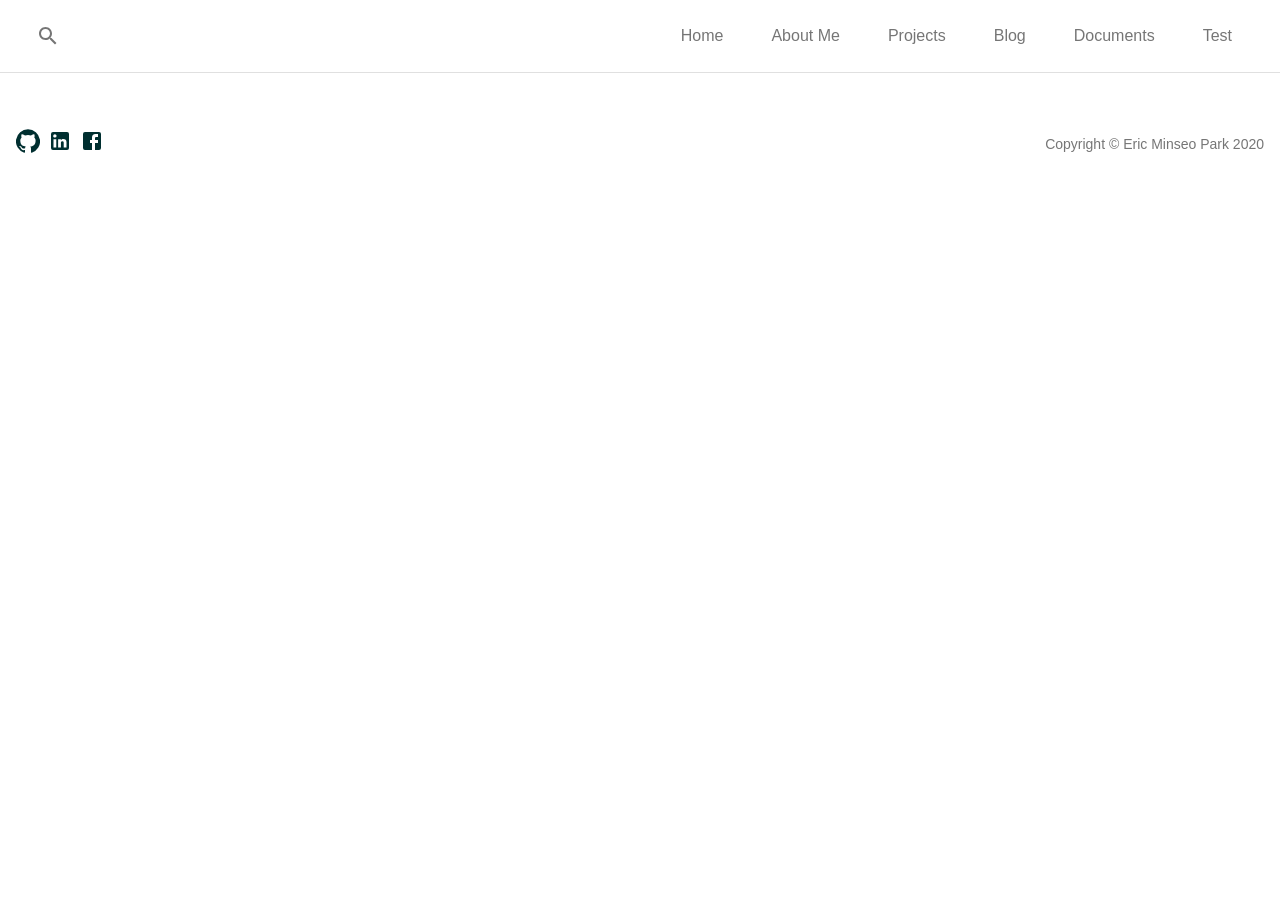
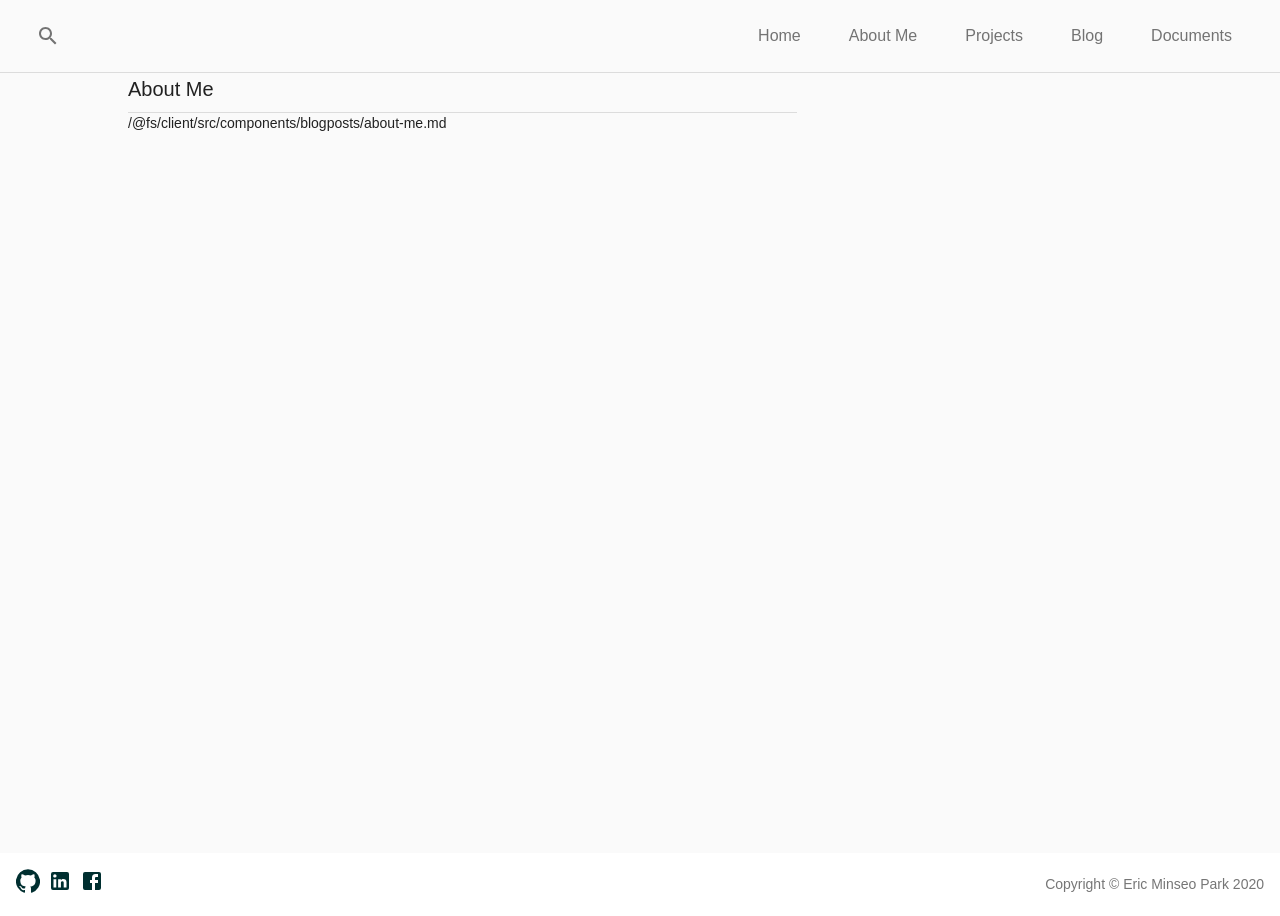
Before and after one commit to minericpark/minericpark.github.io-redesign, a React (Create React App) app in the folder client/: page /about in a window 1280 px wide. Before the commit the page ends 800 px from the top, so only its background shows below. Built offline with nearby package versions, Linux system fonts and the light colour scheme.

Commit message:
Modified header a bit; started creating AboutPage

```diff
--- a/client/src/App.js
+++ b/client/src/App.js
@@ -1,7 +1,7 @@
 import React from 'react';
 import './App.css';
 import FrontPage from "./pages/HomePage";
-import TestPage from "./pages/TestPage";
+import AboutPage from "./pages/AboutPage";
 import Header from "./components/Header";
 import Footer from "./components/Footer";
 import GitHubIcon from "@material-ui/icons/GitHub";
@@ -11,11 +11,10 @@ import { BrowserRouter as Router, Route, Switch } from 'react-router-dom';
 
 const sections = [
     { title: 'Home', url: '/' },
-    { title: 'About Me', url: '#' },
+    { title: 'About Me', url: '/about' },
     { title: 'Projects', url: '#' },
     { title: 'Blog', url: '#' },
     { title: 'Documents', url: '#' },
-    { title: 'Test', url: '/test' },
 ];
 
 const footer = {
@@ -33,7 +32,7 @@ function App() {
               <Header title="Minternet" sections={sections} key={"mainHeader"}/>
               <Switch>
                   <Route exact path="/" component={FrontPage} />
-                  <Route path="/test" component={TestPage} />
+                  <Route path="/about" component={AboutPage} />
               </Switch>
               <Footer social={footer.social} key={"mainFooter"}/>
           </Router>
--- /dev/null
+++ b/client/src/pages/AboutPage.js
@@ -0,0 +1,34 @@
+import React from 'react';
+import { makeStyles } from '@material-ui/core/styles';
+import CssBaseline from '@material-ui/core/CssBaseline';
+import MainFeaturedPost from "../components/MainFeaturedPost";
+import Grid from "@material-ui/core/Grid";
+import BlogPreview from "../components/BlogPreview";
+import post from "../components/blogposts/about-me.md";
+
+const useStyles = makeStyles((theme) => ({
+    mainContainer: {
+        width: '80%',
+        margin: '0 auto',
+        minHeight: '95vh',
+    },
+}));
+
+const posts = [post];
+
+export default function AboutPage() {
+    const classes = useStyles();
+
+    return (
+        <React.Fragment>
+            <CssBaseline />
+            <div className={classes.mainContainer} key={"mainContainer"}>
+                <main>
+                    <Grid container spacing={5} className={classes.mainGrid}>
+                        <BlogPreview title="About Me" posts={posts} />
+                    </Grid>
+                </main>
+            </div>
+        </React.Fragment>
+    );
+}
--- a/client/src/pages/HomePage.js
+++ b/client/src/pages/HomePage.js
@@ -9,11 +9,11 @@ import post1 from '../components/blogposts/blog-post.1.md.js';
 
 const useStyles = makeStyles((theme) => ({
     mainGrid: {
-        marginTop: theme.spacing(3),
     },
     mainContainer: {
         width: '80%',
         margin: '0 auto',
+        minHeight: '95vh',
     },
 }));
 
@@ -47,7 +47,7 @@ const sidebar = {
     ],
 };
 
-export default function Blog() {
+export default function FrontPage() {
     const classes = useStyles();
 
     return (
```
